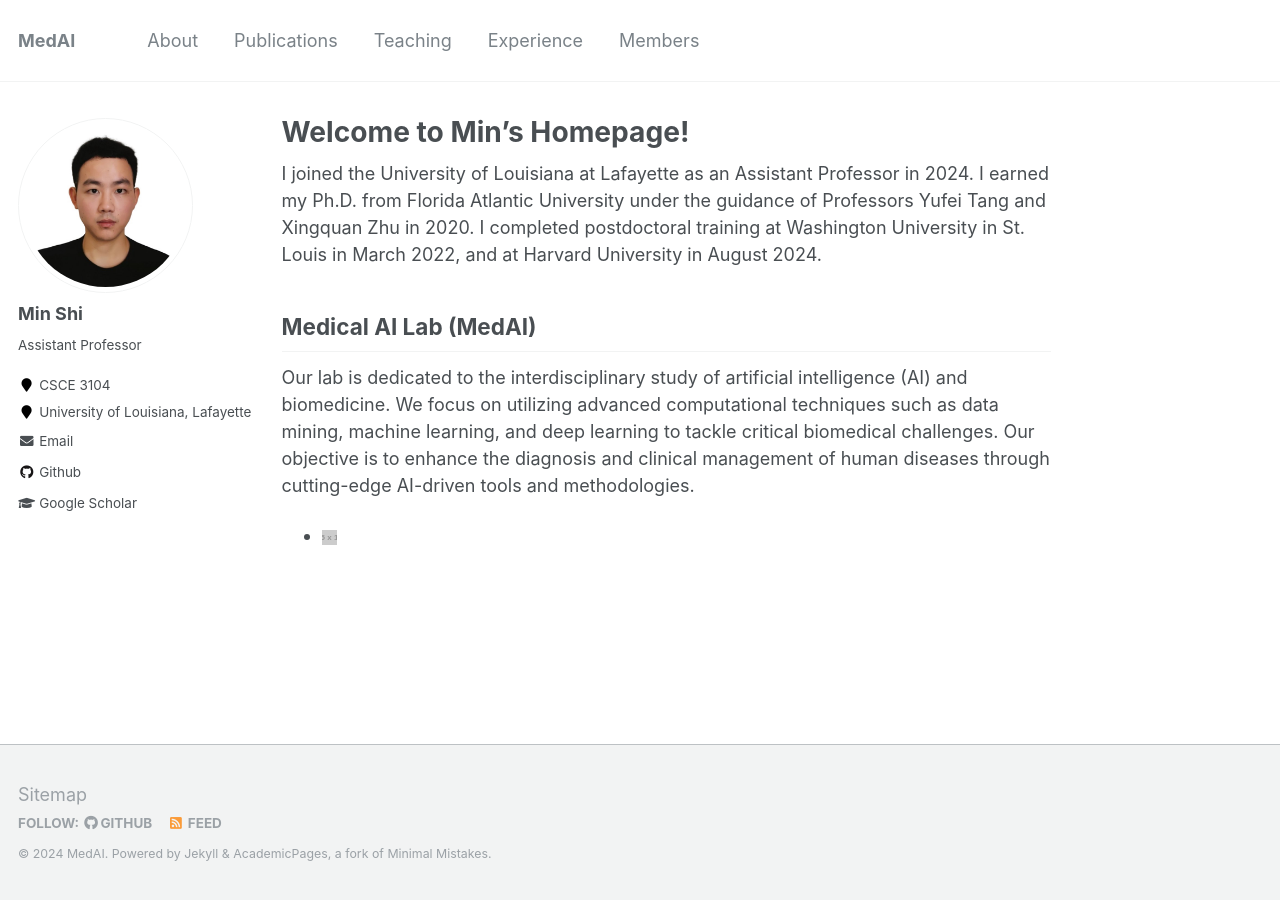
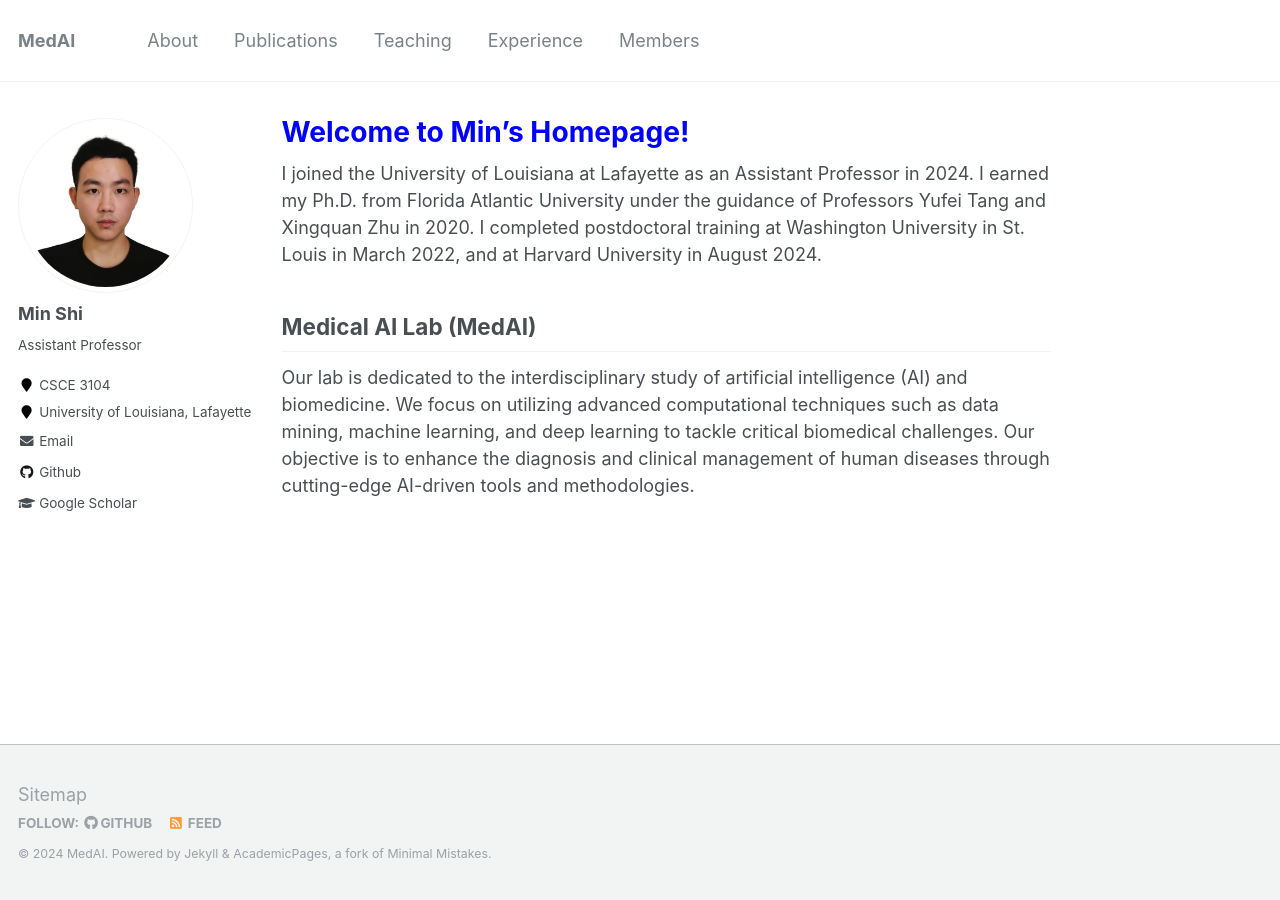
Before and after one commit to shiminxst/shiminxst.github.io, a Jekyll site: the page built from _pages/about.md, in a window 1280 px wide. Built offline with Jekyll 4.4.1, drawn with Linux system fonts in a browser that asks for light colours.

Commit message:
Update about.md

```diff
--- a/_pages/about.md
+++ b/_pages/about.md
@@ -16,7 +16,7 @@ I joined the University of Louisiana at Lafayette as an Assistant Professor in 2
 Our lab is dedicated to the interdisciplinary study of artificial intelligence (AI) and biomedicine. We focus on utilizing advanced computational techniques such as data mining, machine learning, and deep learning to tackle critical biomedical challenges. Our objective is to enhance the diagnosis and clinical management of human diseases through cutting-edge AI-driven tools and methodologies.
 
 
-- ![#f03c15](https://placehold.co/15x15/f03c15/f03c15.png)
+<style>H1{color:Blue;}</style>
 
 <!--
 ## My Schedule
```
